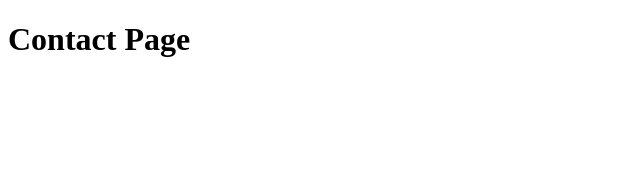
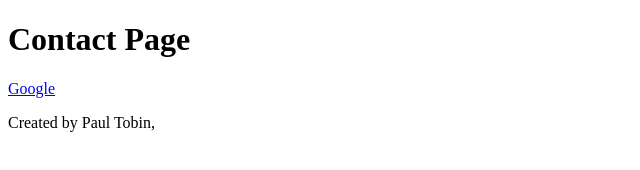
Before and after one commit to tobsirl/GatsbyJS-Bootcamp, a Gatsby site: page /contact in a window 1280 px wide. Shown: the whole page, without its empty margins (0-640 px from the left). Built offline with nearby package versions, Linux system fonts and the light colour scheme; Gatsby itself is replaced by a stand-in of ours.

Commit message:
Added a Footer component and added it to each page

```diff
--- /dev/null
+++ b/src/components/Footer.js
@@ -0,0 +1,11 @@
+import React from 'react';
+
+const Footer = () => {
+  return (
+    <footer>
+      <p>Created by Paul Tobin, </p>
+    </footer>
+  );
+};
+
+export default Footer;
--- a/src/pages/blog.js
+++ b/src/pages/blog.js
@@ -1,10 +1,13 @@
 import React from "react";
+
+import Footer from '../components/Footer';
 
 const BlogPage = () => {
   return (
     <div>
       <h1>Blog</h1>
       <p>Post will show up here later on</p>
+      <Footer></Footer>
     </div>
   );
 };
--- a/src/pages/contact.js
+++ b/src/pages/contact.js
@@ -1,9 +1,15 @@
-import React from "react";
+import React from 'react';
+
+import Footer from '../components/Footer';
 
 const Contact = () => {
   return (
     <div>
       <h1>Contact Page</h1>
+      <a href="https://google.com" target="_blank">
+        Google
+      </a>
+      <Footer></Footer>
     </div>
   );
 };
```
Also changed, not shown: src/pages/about.js (+9 -4 lines), src/pages/index.js (+9 -2 lines), 1 other file.
